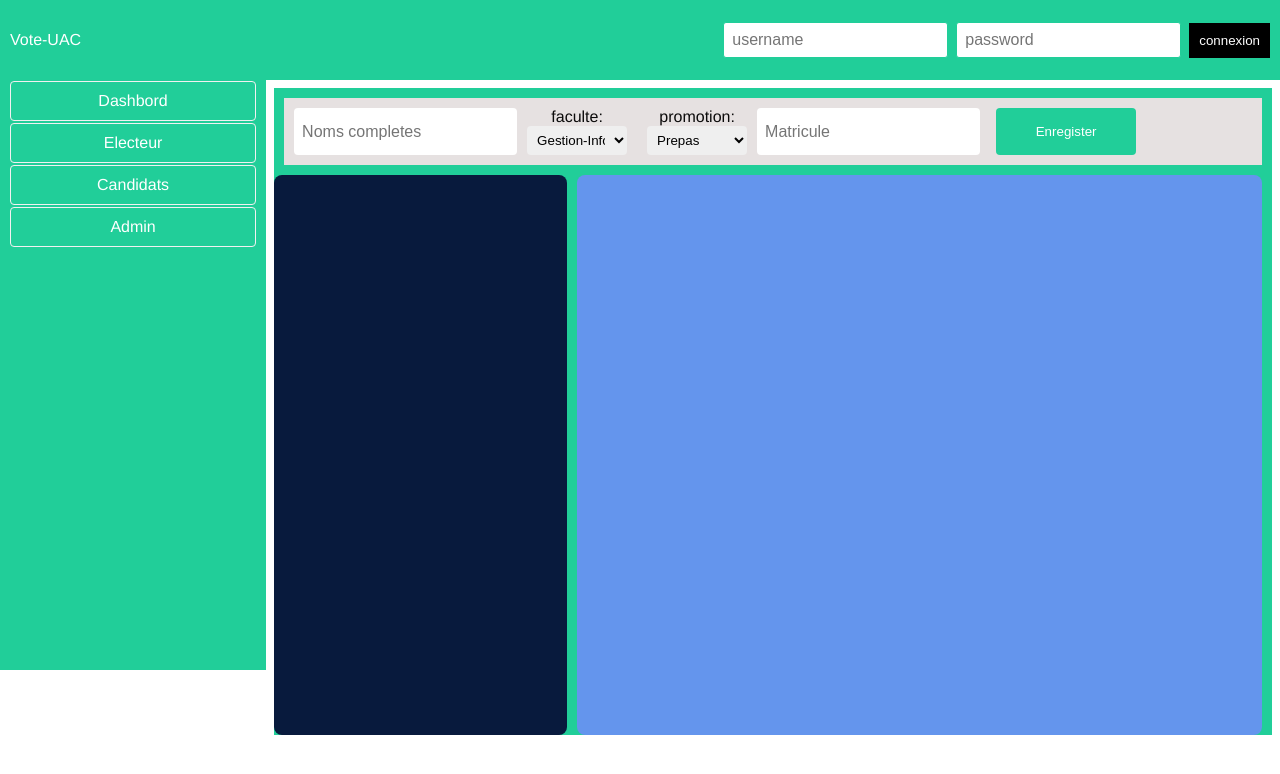
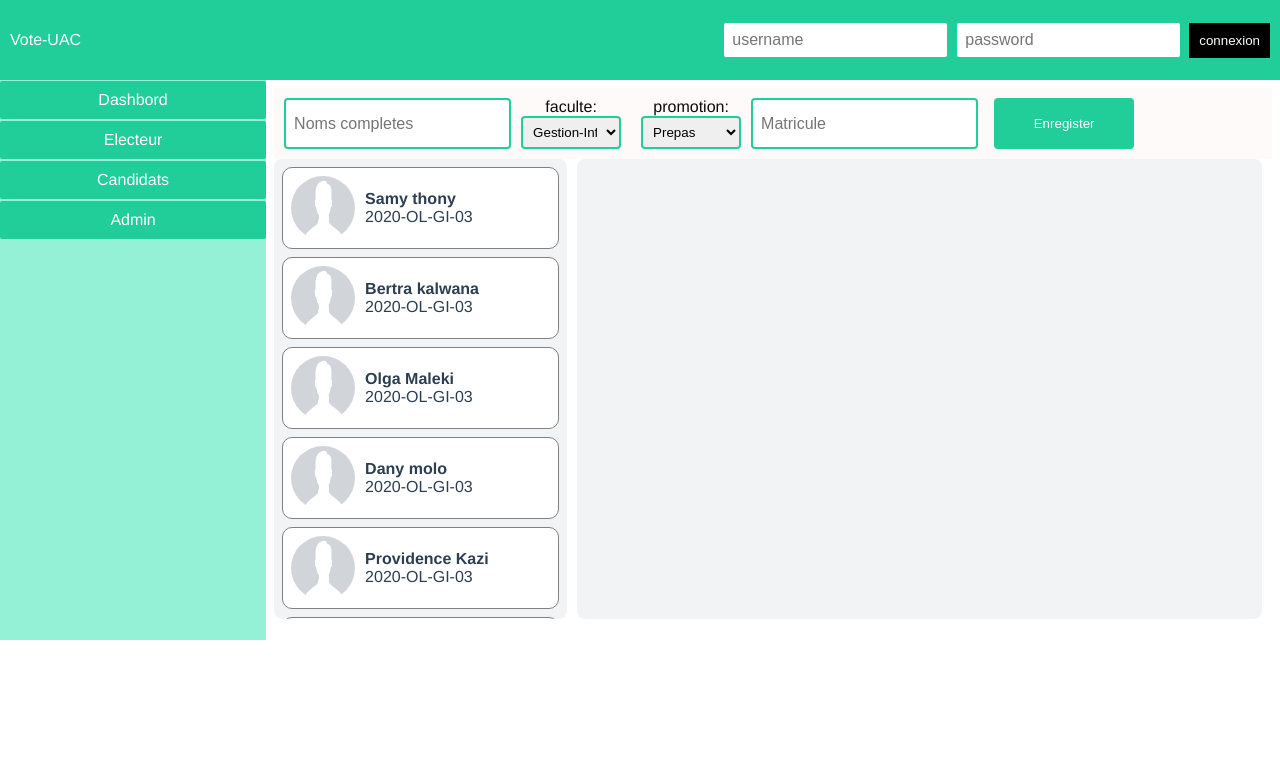
Before and after one commit to leenorshn/vue2-vote, a Vue app: page /#/Electeur in a window 1280 px wide. Shown: the top 774 px of the page. Built offline with nearby package versions, Linux system fonts and the light colour scheme.

Commit message:
vue data

```diff
--- a/src/App.vue
+++ b/src/App.vue
@@ -83,6 +83,7 @@ header {
   width: 100%;
   margin: auto;
   height: 10vh;
+
   background-color: #21ce99;
   color: white;
   display: flex;
@@ -97,6 +98,7 @@ header .logo {
 }
 .main {
   display: flex;
+
 }
 .user-status {
   display: flex;
@@ -104,16 +106,16 @@ header .logo {
 .main .left-side {
   flex: 2;
   background-color: cadetblue;
-  height: 590px;
+  height: 560px;
 }
 .sidebar {
   margin: 0px;
   padding: 0px;
   width: 100%;
-  height: 590px;
+  height: 560px;
   display: flex;
   flex-direction: column;
-  background-color: #21ce99;
+  background-color: #94f1d5;
   overflow: auto;
 }
 
@@ -122,10 +124,10 @@ header .logo {
   color: white;
   text-decoration: none;
   background-color: #21ce99;
-  border: 1px solid #f1f1f1;
+  /* border: 1px solid #f1f1f1; */
   padding: 10px 0px 10px 0px;
-  margin: 1px 10px 1px 10px;
-  border-radius:4px;
+  margin: 1px 0px 1px 0px;
+  border-radius:2px;
 }
 .sidebar .a.active {
   background-color: #fff;
@@ -143,7 +145,7 @@ header .logo {
 
 .main .main-side {
   flex: 7.5;
-  background-color: #f3f9f5;
+  /* background-color: #f3f9f5; */
    /* display: flex;  */
   margin: 8px;
   border-radius: 8px;
--- a/src/components/StudentForm.vue
+++ b/src/components/StudentForm.vue
@@ -1,29 +1,4 @@
-<template>
-  <div class="student-form-main">
-    <input type="text" placeholder="Noms completes" />
-    <div class="combo">
-      <label for="pet-select">faculte:</label>
-      <select name="pets" id="faculte">
-        <option value="GI">Gestion-Info</option>
-        <option value="CU">Communication</option>
-        <option value="SA">Genie-info</option>
-      </select>
-    </div>
-    <div class="combo">
-      <label for="pet-select">promotion:</label>
-      <select name="pets" id="promotion">
-        <option value="Prepa">Prepas</option>
-        <option value="G1">G1</option>
-        <option value="G2">G2</option>
-        <option value="G3">G3</option>
-        <option value="L1">L1</option>
-        <option value="L2">L3</option>
-      </select>
-    </div>
-    <input type="text" placeholder="Matricule" />
-    <button>Enregister</button>
-  </div>
-</template>
+
 <script>
 export default {
   name: "StudentForm",
@@ -32,43 +7,5 @@ export default {
 };
 </script>
 <style scoped>
-.student-form-main {
-  margin: 10px 10px;
-  padding: 10px;
 
-  background: #e6e1e1;
-  display: flex;
-  color: rgb(12, 11, 11);
-}
-.combo {
-  display: flex;
-  flex-direction: column;
-  margin: 0px 10px;
-}
-#promotion {
-  padding: 6px;
-  width:100px;
-  border:none;
-  border-radius:4px;
-}
-#faculte {
-  padding: 6px;
-  width:100px;
-  border:none;
-  border-radius:4px;
-}
-input {
-  padding: 8px;
-  font-size: 16px;
-  border:none;
-  border-radius:4px;
-}
-button {
-  width: 140px;
-  margin-left: 16px;
-  background-color: #21ce99;
-  color:white;
-  border:none;
-  border-radius:4px;
-}
 </style>
--- a/src/views/ElecteurPage.vue
+++ b/src/views/ElecteurPage.vue
@@ -1,9 +1,38 @@
 <template>
     <div class="electeur-main-page">
-        <StudentForm/>
+       <div class="student-form-main">
+    <input type="text" placeholder="Noms completes" />
+    <div class="combo">
+      <label for="pet-select">faculte:</label>
+      <select name="pets" id="faculte">
+        <option value="GI">Gestion-Info</option>
+        <option value="CU">Communication</option>
+        <option value="SA">Genie-info</option>
+      </select>
+    </div>
+    <div class="combo">
+      <label for="pet-select">promotion:</label>
+      <select name="pets" id="promotion">
+        <option value="Prepa">Prepas</option>
+        <option value="G1">G1</option>
+        <option value="G2">G2</option>
+        <option value="G3">G3</option>
+        <option value="L1">L1</option>
+        <option value="L2">L3</option>
+      </select>
+    </div>
+    <input type="text" placeholder="Matricule" />
+    <button>Enregister</button>
+  </div>
         <div class="electeur-all-page">
             <div class="list-electeur">
-
+                <div class="card-item" v-for="(electeur,index) in electeurs" :key="index">
+                    <img src="../assets/profile.png" alt="">
+                    <div class="section-two">
+                        <h4>{{electeur.name}}</h4>
+                    <p>{{electeur.matricule}}</p>
+                    </div>
+                </div>
             </div>
             <div class="detail-electeur">
 
@@ -13,17 +42,27 @@
 </template>
 
 <script>
-import StudentForm from "../components/StudentForm.vue";
+
 export default {
     name:"ElecteurPage",
-    components:{
-        StudentForm
-    },
+
     data() {
     return {
       name: "Jeux de la vie",
       electeurs:[
           {
+          name:"Samy thony",
+          matricule:"2020-OL-GI-03",
+          promotion:"G3",
+          faculte:"GI"
+      },
+      {
+          name:"Bertra kalwana",
+          matricule:"2020-OL-GI-03",
+          promotion:"G3",
+          faculte:"GI"
+      },
+      {
           name:"Olga Maleki",
           matricule:"2020-OL-GI-03",
           promotion:"G3",
@@ -57,16 +96,63 @@ export default {
     .electeur-main-page{
         display: flex;
         flex-direction: column;
-        background-color: #21ce99;
+
     }
+
+    .student-form-main {
+
+  padding: 10px;
+
+  background: #fffafa;
+  display: flex;
+  color: rgb(12, 11, 11);
+}
+.combo {
+  display: flex;
+  flex-direction: column;
+  margin: 0px 10px;
+}
+#promotion {
+  padding: 6px;
+  width:100px;
+  border:none;
+  border:2px solid #21ce99;
+  border-radius:4px;
+}
+#faculte {
+  padding: 6px;
+  width:100px;
+  border:none;
+  border:2px solid #21ce99;
+  border-radius:4px;
+}
+input {
+  padding: 8px;
+  font-size: 16px;
+  border:2px solid #21ce99;
+  border-radius:4px;
+
+}
+input:focus{
+    outline-color: #21ce99;
+}
+button {
+  width: 140px;
+  margin-left: 16px;
+  background-color: #21ce99;
+  color:white;
+  border:none;
+  border-radius:4px;
+}
     .electeur-all-page{
         display: flex;
 
     }
     .list-electeur{
         flex:3;
-        background-color:rgb(8, 26, 61);
-        height: 560px;
+        background-color:rgba(8, 26, 61,0.05);
+        height: 460px;
+        overflow:auto;
         border-radius: 8px;
     }
     .detail-electeur{
@@ -74,7 +160,36 @@ export default {
         margin-left:10px;
         margin-right:10px ;
         flex: 7;
-         background-color:cornflowerblue;
+         background-color:rgba(8, 26, 61,0.05);
+    }
+    .card-item{
+        display: flex;
+        padding:8px;
+        margin: 8px;
+        border:0.7px solid grey;
+        border-radius:10px;
+
+        cursor: pointer;
+        background-color:white;
+    }
+    .card-item:hover{
+        background-color:#21ce99;
+        border:2px solid #21ce99;
+        color:white;
     }
 
+    .card-item img{
+        width:64px;
+        height: 64px;
+        border-radius: 32px;
+    }
+    .section-two{
+        padding-left: 10px;
+        text-align:left;
+        flex-direction: column;
+        display: flex;
+        justify-content: center;
+    }
+
+
 </style>
```
Also changed, not shown: src/assets/profile.png (added).
